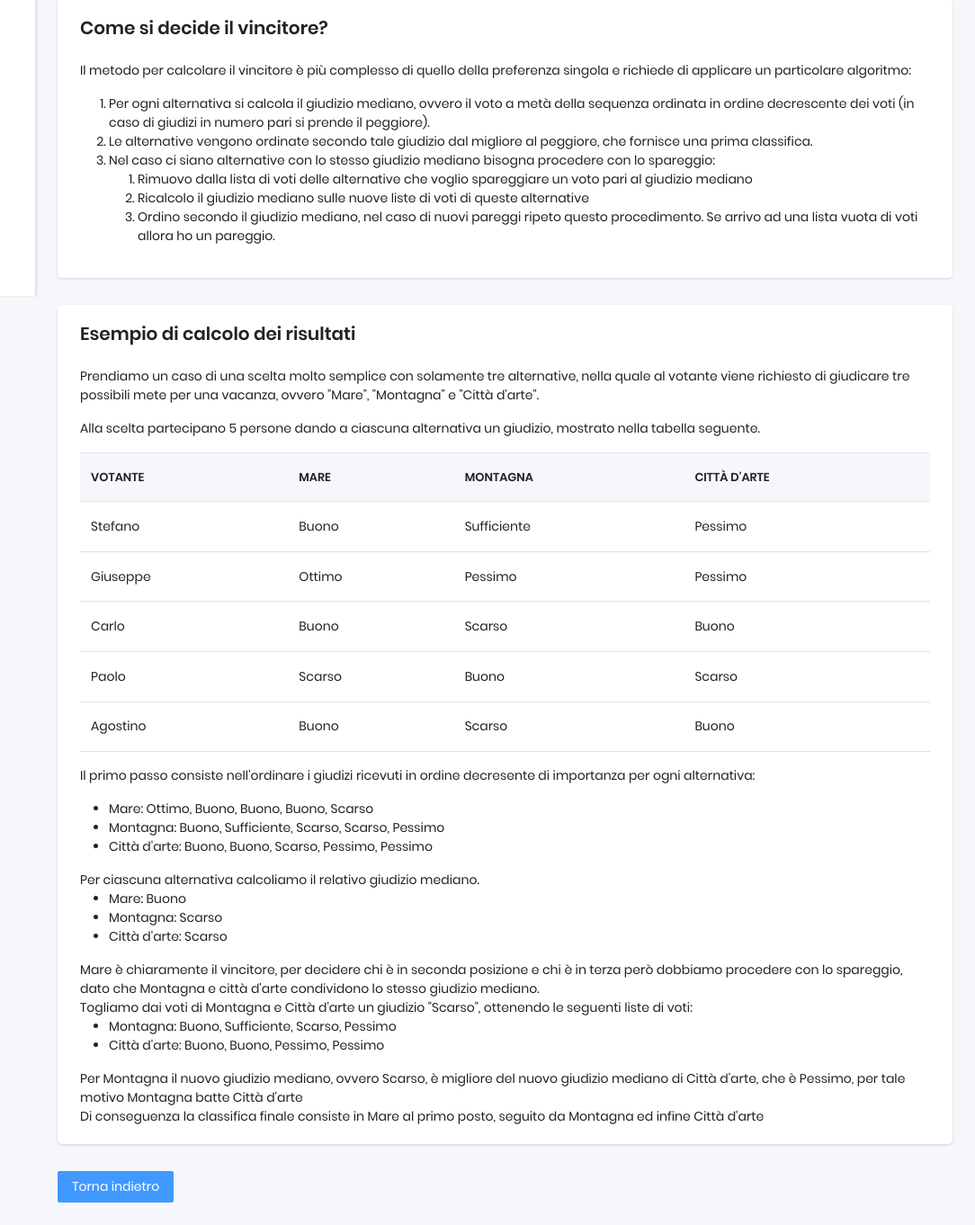
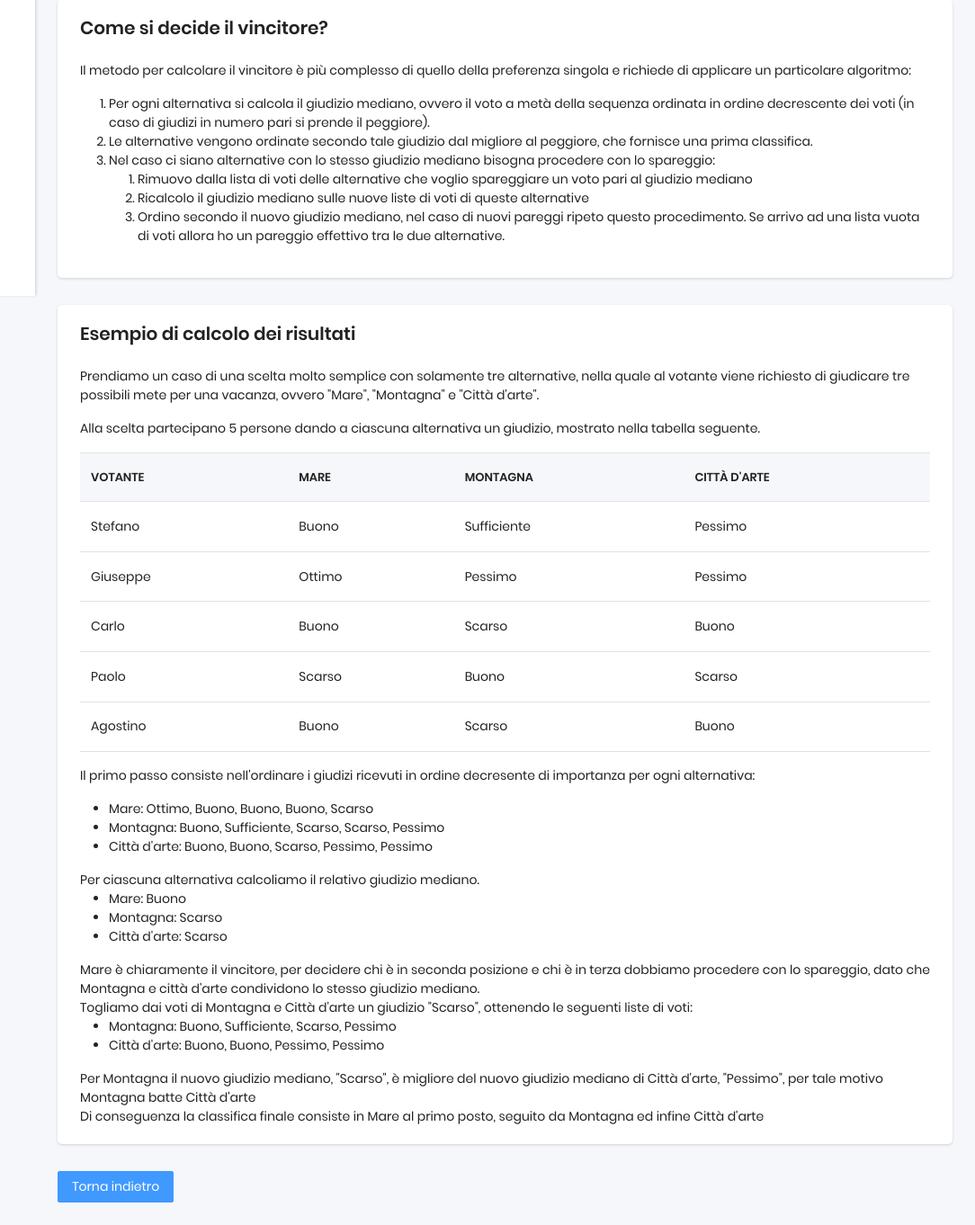
Before and after one commit to StefanoTrv/PollAtMe, a Django app: page /help/majorityjudgment/ in a window 1280 px wide. Shown: the part 527-1889 px from the top of the page at 90% size, without its empty margins (196-1280 px from the left). Run offline with Django 4.2, Linux system fonts and the light colour scheme; parts of the project's set-up code (start-up, migrations or seed data) failed here and were passed over; some libraries are stand-ins or nearby versions.

Commit message:
Nuovo test e correzione spiegazione

```diff
--- a/templates/polls/help/spiegazione_giudizio_maggioritario.html
+++ b/templates/polls/help/spiegazione_giudizio_maggioritario.html
@@ -62,7 +62,7 @@
                                         Ricalcolo il giudizio mediano sulle nuove liste di voti di queste alternative
                                     </li>
                                     <li>
-                                        Ordino secondo il giudizio mediano, nel caso di nuovi pareggi ripeto questo procedimento. Se arrivo ad una lista vuota di voti allora ho un pareggio.
+                                        Ordino secondo il nuovo giudizio mediano, nel caso di nuovi pareggi ripeto questo procedimento. Se arrivo ad una lista vuota di voti allora ho un pareggio effettivo tra le due alternative.
                                     </li>
                                 </ol>
                             </li>
@@ -109,7 +109,7 @@
                             <li>Città d'arte: Scarso</li>
                         </ul>
 
-                        Mare è chiaramente il vincitore, per decidere chi è in seconda posizione e chi è in terza però dobbiamo procedere con lo spareggio, dato che
+                        Mare è chiaramente il vincitore, per decidere chi è in seconda posizione e chi è in terza dobbiamo procedere con lo spareggio, dato che
                         Montagna e città d'arte condividono lo stesso giudizio mediano.
                         <br>
                         Togliamo dai voti di Montagna e Città d'arte un giudizio "Scarso", ottenendo le seguenti liste di voti:
@@ -117,7 +117,7 @@
                             <li>Montagna: Buono, Sufficiente, Scarso, Pessimo</li>
                             <li>Città d'arte: Buono, Buono, Pessimo, Pessimo</li>
                         </ul>
-                        Per Montagna il nuovo giudizio mediano, ovvero Scarso, è migliore del nuovo giudizio mediano di Città d'arte, che è Pessimo, per tale motivo Montagna batte Città d'arte
+                        Per Montagna il nuovo giudizio mediano, "Scarso", è migliore del nuovo giudizio mediano di Città d'arte, "Pessimo", per tale motivo Montagna batte Città d'arte
                         <p class="card-text">
                             Di conseguenza la classifica finale consiste in Mare al primo posto, seguito da Montagna ed infine Città d'arte
                         </p>
```
Also changed, not shown: tests/services/test_giudizio_maggioritario.py (+22 -1 lines).
